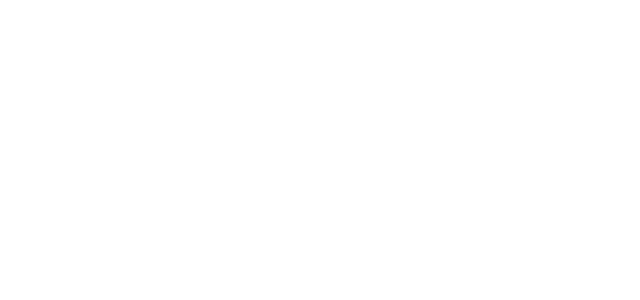
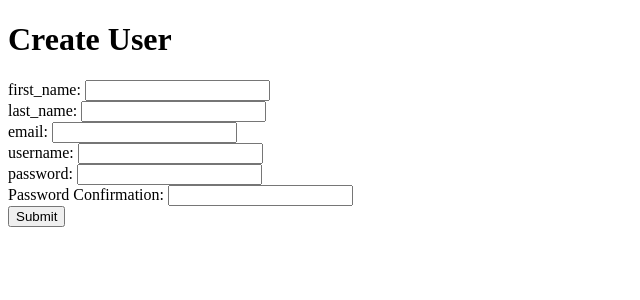
Before and after one commit to dmoore90/Admin-Panel-for-Student-Enrollments, a React (Create React App) app in the folder client/: page /postUser in a window 1280 px wide. Shown: the top 300 px of the page, without its empty margins (0-640 px from the left). Built offline with nearby package versions, Linux system fonts and the light colour scheme.

Commit message:
added create user, working on update user

```diff
--- a/client/src/App/App.js
+++ b/client/src/App/App.js
@@ -7,6 +7,7 @@ import Users from './pages/Users.js';
 import Courses from './pages/Courses.js';
 import Enroll from './pages/Enroll.js';
 import Enrollments from './pages/Enrollments.js';
+import CreateUser from './pages/CreateUser.js';
 
 class App extends Component {
 	render() {
@@ -20,6 +21,7 @@ class App extends Component {
 					<Route path="/courses" component={Courses}/>
 					<Route path="/enroll" component={Enroll}/>
 					<Route path="/enrollments" component={Enrollments}/>
+					<Route path="/postUser" component={CreateUser}/>
 				</Switch>
 			</div>
 		)
--- /dev/null
+++ b/client/src/App/pages/CreateUser.js
@@ -0,0 +1,65 @@
+import React, { Component } from 'react';
+
+class CreateUser extends Component {
+	constructor(props) {
+		super(props);
+		this.state = {
+			first_name: '',
+			last_name: '',
+			email: '',
+			username: '',
+			password: '',
+			pass_confirmation: ''
+		};
+   		this.handleChange = this.handleChange.bind(this);
+    	this.handleSubmit = this.handleSubmit.bind(this);
+	}
+
+	handleChange(event) {
+		const { value, name } = event.target;
+		this.setState({ [name]: value })
+	}
+
+	handleSubmit(event) {
+		event.preventDefault();
+		fetch('http://localhost:3000/postUser', {
+			method: 'POST',
+			withCredentials: true,
+			credentials: 'include',
+			body: JSON.stringify(this.state),
+			headers: {
+				'Content-Type': 'application/json'
+			}
+		})
+		.then(res => {
+			if (res.status === 200) {
+				return this.props.history.push('/users')
+			} else {
+				const error = new Error(res.error);
+				throw error;
+			}
+		})
+		.catch(err => console.log(err));
+	}
+
+	render() {
+		return (
+			<div className="App">
+				<h1>Create User</h1>
+				<div>
+			      <form onSubmit={this.handleSubmit}>
+			    	<div><label>first_name: <input type="text" name="first_name" value={this.state.first_name} onChange={this.handleChange} /></label></div>
+			    	<div><label>last_name: <input type="text" name="last_name" value={this.state.last_name} onChange={this.handleChange} /></label></div>
+			    	<div><label>email: <input type="text" name="email" value={this.state.email} onChange={this.handleChange} /></label></div>
+			        <div><label>username: <input type="text" name="username" value={this.state.username} onChange={this.handleChange} /></label></div>
+			        <div><label>password: <input type="password" name="password" value={this.state.password} onChange={this.handleChange} /></label></div>
+					<div><label>Password Confirmation: <input type="password" name="pass_confirmation" value={this.state.pass_confirmation} onChange={this.handleChange} /></label></div>
+			        <input type="submit" value="Submit" />
+			      </form>
+				</div>
+			</div>
+		);
+	}
+}
+
+export default CreateUser;
--- a/client/src/App/pages/Users.js
+++ b/client/src/App/pages/Users.js
@@ -24,6 +24,9 @@ class Users extends Component {
 					        <Link to={'./adminHome'}>
 					          <li><button variant="raised">AdminHome</button></li>
 					        </Link>
+					        <Link to={'./postUser'}>
+					          <li><button variant="raised">CreateUser</button></li>
+					        </Link>
 				        </ul>
 						{this.state.users.map(user =>
 							<li key={user.id}>{ user.first_name } { user.last_name } { user.email } { user.username }</li>
```
Also changed, not shown: client/src/App/pages/UpdateUser.js (added, +65 -0 lines).
